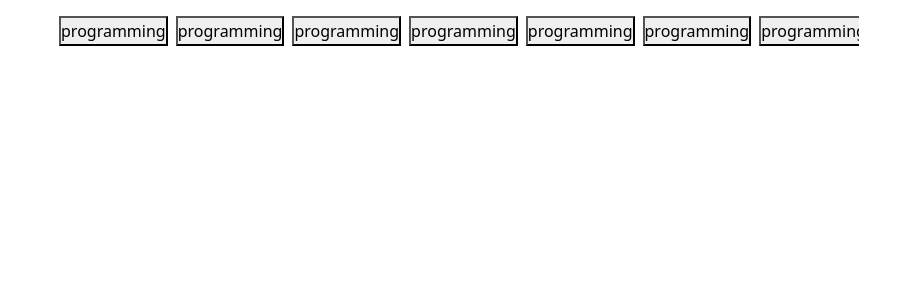
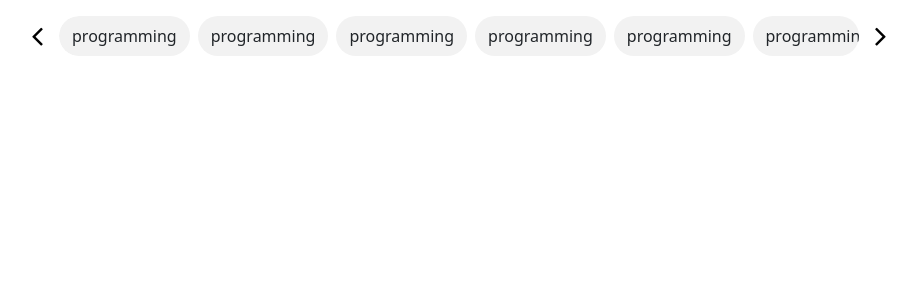
Before and after one commit to NagarajMurgod/BlogWebsite, a Django app: page /tag/show/1/ in a window 1280 px wide. Shown: the part 107-407 px from the top of the page, without its empty margins (181-1098 px from the left). Run offline with Django 5.2, Linux system fonts and the light colour scheme; some web fonts are replaced.

Commit message:
category list scroll bar

```diff
--- a/MyBlog/blog/templates/categoryBlogs.html
+++ b/MyBlog/blog/templates/categoryBlogs.html
@@ -1,6 +1,9 @@
 {% extends 'base.html' %}
 {% load static %}
 
+{% block csslink %}
+<link rel="stylesheet" href="https://cdnjs.cloudflare.com/ajax/libs/font-awesome/4.7.0/css/font-awesome.min.css">
+{% endblock %}
 
 {% block css %}
 
@@ -11,15 +14,23 @@
 
     .category_scroll_bar{
         min-width: 500px;
-        height: 30px;
+        height: 40px;
         width: 800px;
         -ms-overflow-style: none;  /* IE and Edge */
         scrollbar-width: none;  /* Firefox */
+        scroll-behavior: smooth;
 
     }
 
     .wrapper::-webkit-scrollbar{
         display: none;
+    }
+
+    #right-scroll,
+    #left-scroll{
+        border: none;
+        background: none;
+        /* margin-left: -30px; */
     }
 
 </style>
@@ -28,20 +39,39 @@
 
 
  {% block body %}
-<div class="main-section" style="background: 10px solid red;">
-    <div class="blog-section d-flex  justify-content-center my-3">
-        <div class="category_scroll_bar d-flex gap-2 overflow-x-auto">
-            <button class="">programming</button>
-            <button class="">programming</button>
-            <button class="">programming</button>
-            <button class="">programming</button>
-            <button class="">programming</button>
-            <button class="">programming</button>
-            <button class="">programming</button>
-            <button class="">programming</button>
-            <button class="">programming</button>
+<div class="main-section">
+    <div class="blog-section d-flex  justify-content-center my-3 align-items-center">
+        <button id='left-scroll' class='px-3'><i class="fa fa-angle-left fs-2"></i></button>
+        <div id="category_list" class="category_scroll_bar  rounded-pill d-flex gap-2 overflow-x-auto overflow-y-hidden">
+            <button class="btn rounded-pill" style="background: #f2f2f2;">programming</button>
+            <button class="btn rounded-pill" style="background: #f2f2f2;">programming</button>
+            <button class="btn rounded-pill" style="background: #f2f2f2;">programming</button>
+            <button class="btn rounded-pill" style="background: #f2f2f2;">programming</button>
+            <button class="btn rounded-pill" style="background: #f2f2f2;">programming</button>
+            <button class="btn rounded-pill" style="background: #f2f2f2;">programming</button>
+            <button class="btn rounded-pill" style="background: #f2f2f2;">programming</button>
+            <button class="btn rounded-pill" style="background: #f2f2f2;">programming</button>
+            <button class="btn rounded-pill" style="background: #f2f2f2;">programming</button>
+            <button class="btn rounded-pill" style="background: #f2f2f2;">programming</button>
+            <button class="btn rounded-pill" style="background: #f2f2f2;">programming</button>
         </div>
+        <button id="right-scroll" class='px-3 py-1'><i class="fa fa-angle-right fs-2" style="color: black;"></i></button>
 
     </div>
 </div>
 {% endblock %}
+
+{% block js %}
+
+<script>
+    document.getElementById('left-scroll').addEventListener('click', ()=>{
+        document.getElementById("category_list").scrollBy(-300,0);
+    })
+
+    document.getElementById('right-scroll').addEventListener('click', ()=>{
+        document.getElementById("category_list").scrollBy(300,0);
+    })
+</script>
+
+
+{% endblock %}
```
